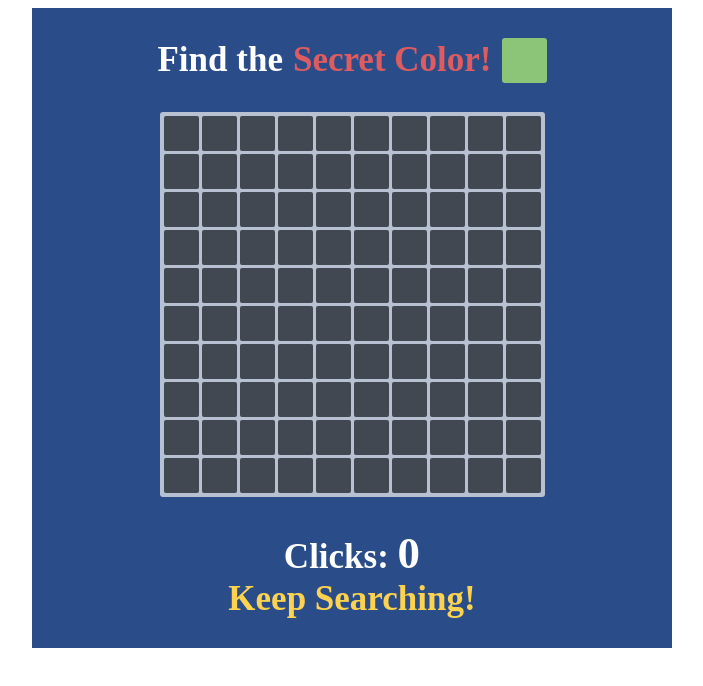
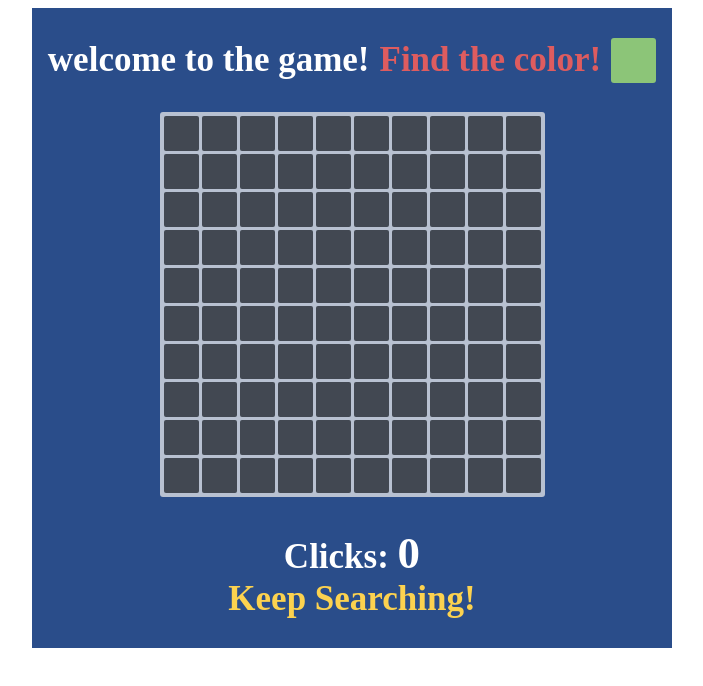
Before and after one commit to ElimelechEhrlich/react-git-project, a React (Vite) app: page / in a window 1280 px wide. Shown: the top 686 px of the page, without its empty margins (288-991 px from the left). Built offline with nearby package versions, Linux system fonts and the light colour scheme.

Commit message:
change text for conflict

```diff
--- a/src/App.jsx
+++ b/src/App.jsx
@@ -13,8 +13,8 @@ export default function App() {
     <>
       <div className="background justify-around flex flex-col">
         <div className="flex flex-row header">
-          <p style={{margin:'0', color: "rgb(255, 255, 255)", fontSize:'35px', fontWeight: 'bold'}}>Find the </p>
-          <p style={{margin:'0', color: 'rgb(222, 92, 95)', fontSize:'35px',   fontWeight: 'bold'}}>Secret Color!</p>
+          <p style={{margin:'0', color: "rgb(255, 255, 255)", fontSize:'35px', fontWeight: 'bold'}}>welcome to the game!</p>
+          <p style={{margin:'0', color: 'rgb(222, 92, 95)', fontSize:'35px',   fontWeight: 'bold'}}>Find the color!</p>
           <Cell key={"1000"} bgColor={colorRef.current} className="cell_header" />
         </div>
         <GridLayout event={onclick} />
```
